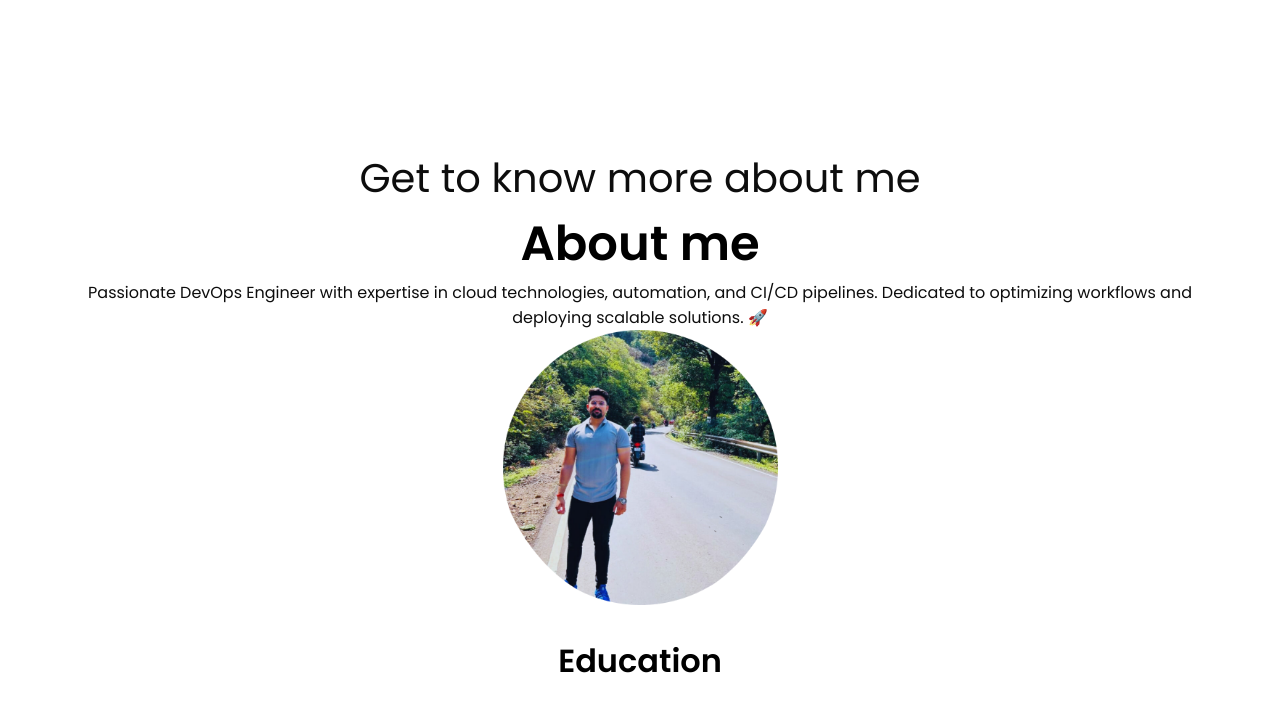
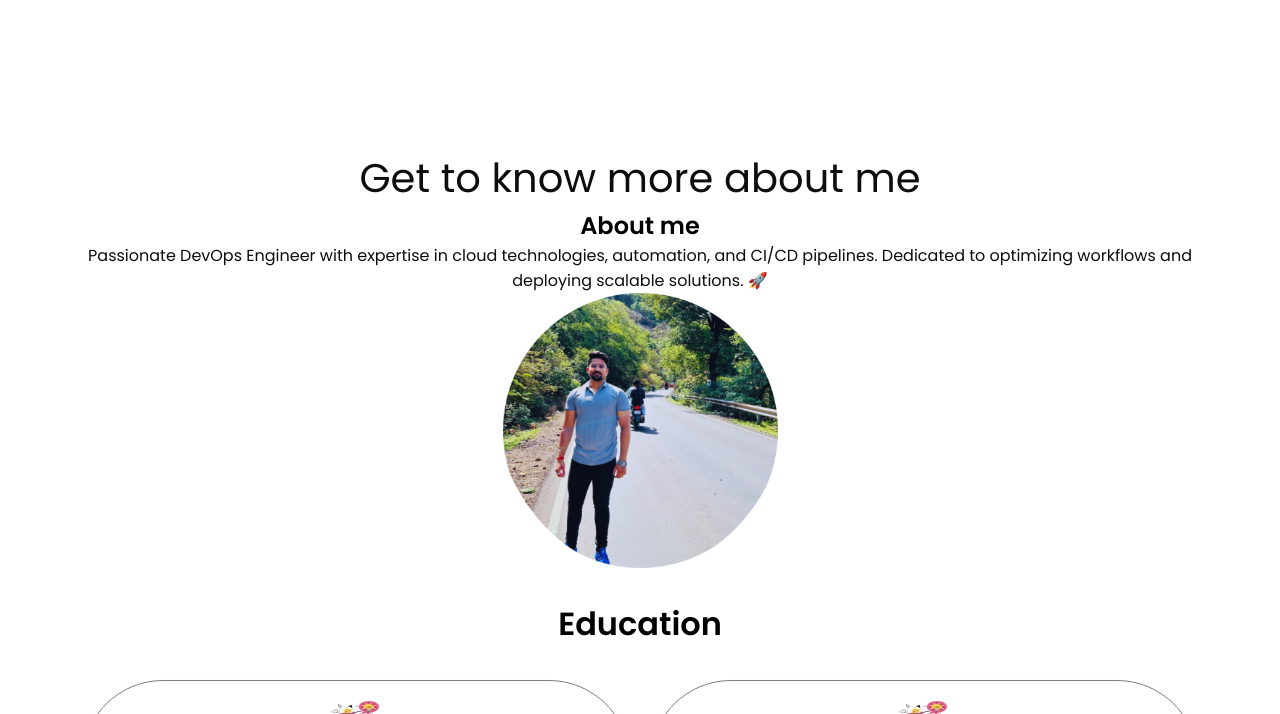
Before and after one commit to AruneshDwivedi/portfolio, a plain HTML site: page index.html in a window 1280 px wide. Shown: the part 888-1602 px from the top of the page. Drawn offline with Linux system fonts and the light colour scheme.

Commit message:
Update mystyle.css

```diff
--- a/mystyle.css
+++ b/mystyle.css
@@ -393,7 +393,7 @@ body.dark-mode .menu-links a:hover {
     padding-bottom: 0.5rem;
   }
   .title {
-    font-size: 3rem;
+    font-size: 1.5rem;
     text-align: center;
   }
   #social-container {
```
